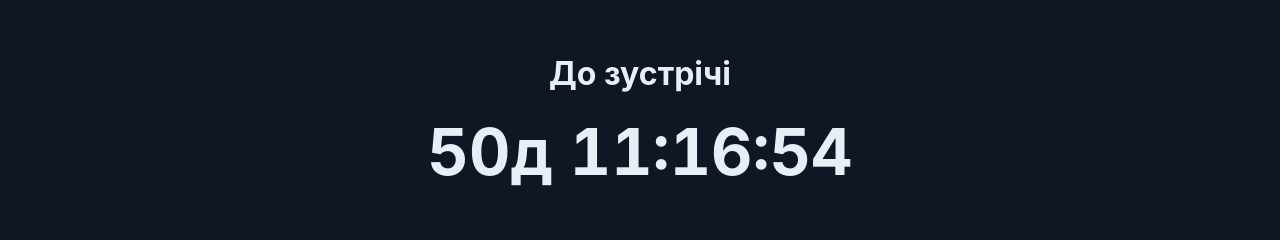
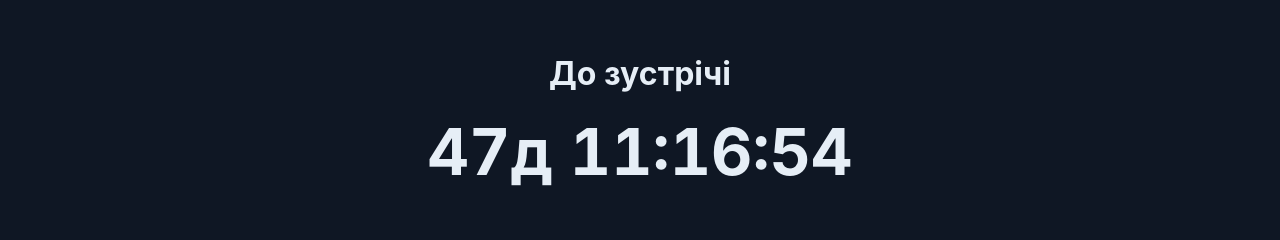
Before and after one commit to Wiziks/timer, a plain HTML site: page index.html in a window 1280 px wide. Shown: the part 289-529 px from the top of the page. Drawn offline with Linux system fonts and the light colour scheme.

Commit message:
Update index.html

```diff
--- a/index.html
+++ b/index.html
@@ -61,7 +61,7 @@
 
     <script>
         var title = "До зустрічі";
-        var targetDate = "2025-12-26T00:00:00Z";
+        var targetDate = "2025-12-23T00:00:00Z";
 
         function initTimer() {
             const titleEl = document.getElementById('title');
```
